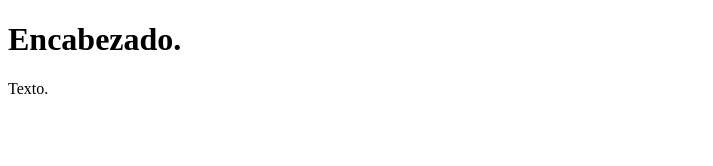
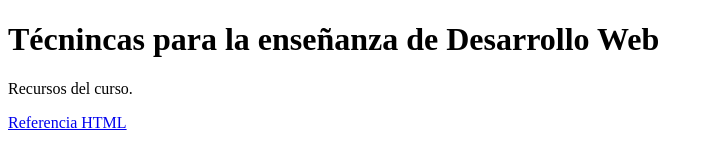
Before and after one commit to BrunoRuizJuar/DesarrolloWeb, a plain HTML site: page html/Index.html in a window 1280 px wide. Shown: the whole page, without its empty margins (0-713 px from the left). Drawn offline with Linux system fonts and the light colour scheme.

Commit message:
Avanzado hasta el punto 2 de html

```diff
--- a/html/Index.html
+++ b/html/Index.html
@@ -1,10 +1,10 @@
 <!DOCTYPE html>
 <html>
 <head>
-<title>T&iacute;tulo del
-documento.</title> </head>
+<title>T&iacute;Desarrollo Web.</title> </head>
 <body>
-<h1>Encabezado.</h1>
-<p>Texto.</p>
+<h1>Técnincas para la ense&ntildeanza de Desarrollo Web</h1>
+<p>Recursos del curso.</p>
+<a href="https://www.w3schools.com/tags/">Referencia HTML</a>
 </body>
 </html>
```
